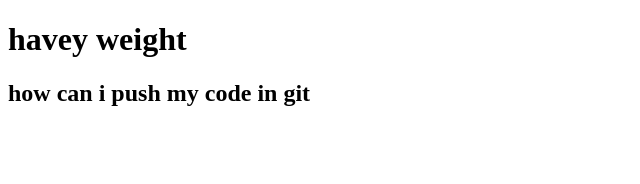
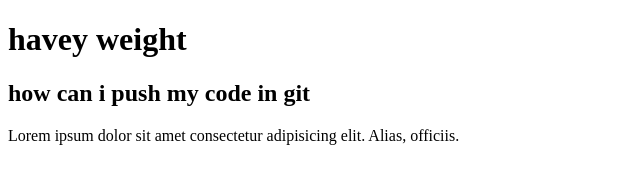
Before and after one commit to mamun323064/Programming-Hero, a plain HTML site: page index.html in a window 1280 px wide. Shown: the whole page, without its empty margins (0-640 px from the left). Drawn offline with Linux system fonts and the light colour scheme.

Commit message:
new code

```diff
--- a/index.html
+++ b/index.html
@@ -8,7 +8,7 @@
 <body>
     <h1>havey weight</h1>
     <h2>how can i push my code in git</h2>
-
+<p>Lorem ipsum dolor sit amet consectetur adipisicing elit. Alias, officiis.</p>
 
 </body>
 </html>
```
